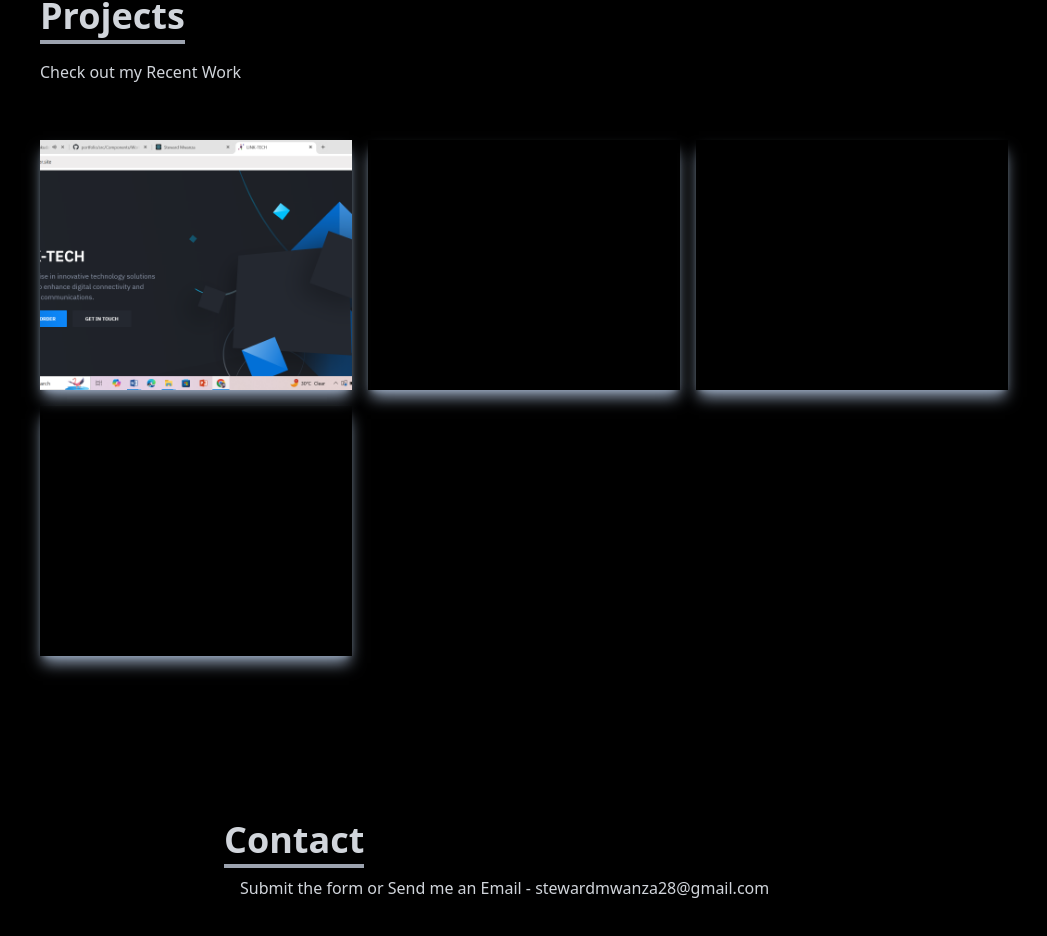
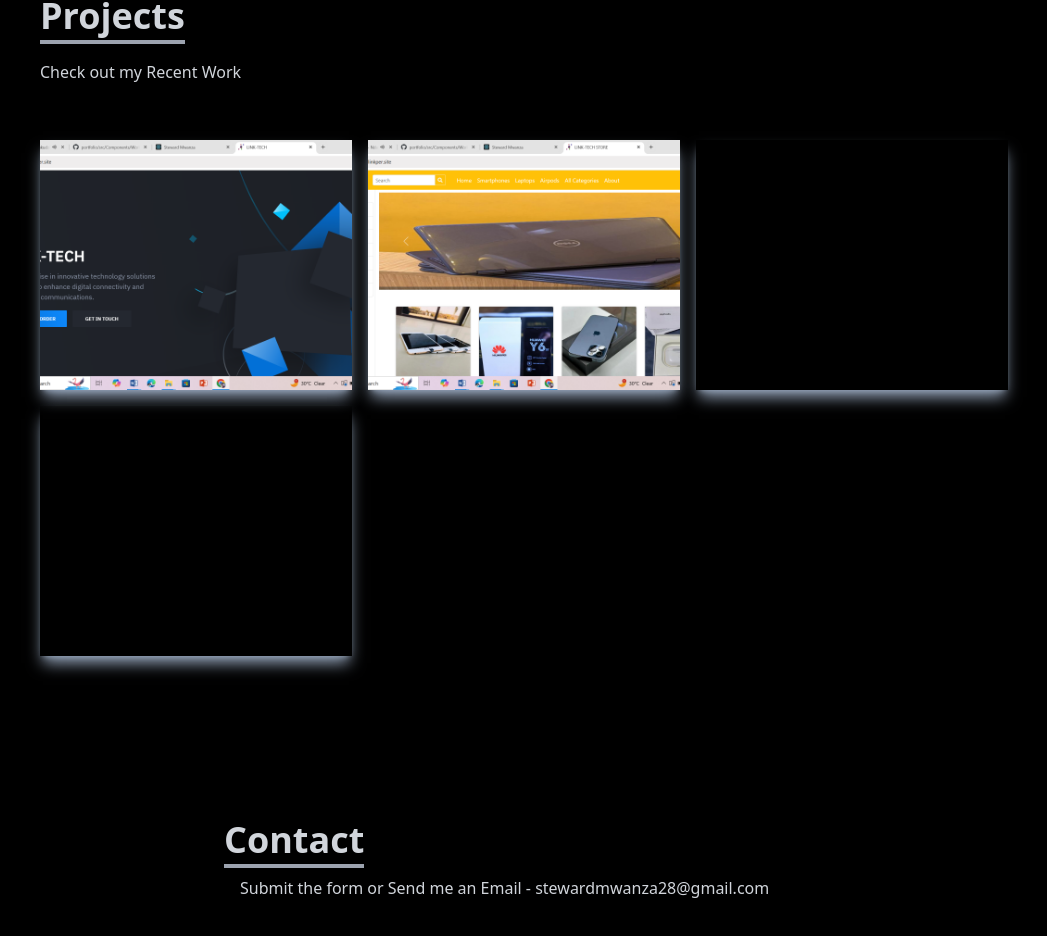
Before and after one commit to stewardel/portfolio, a React (Create React App) app: page / in a window 1280 px wide. Shown: the part 2410-3346 px from the top of the page, without its empty margins (116-1163 px from the left). Built offline with nearby package versions, Linux system fonts and the light colour scheme.

Commit message:
added store link

```diff
--- a/src/Components/Work.jsx
+++ b/src/Components/Work.jsx
@@ -43,19 +43,26 @@ const Work = () => {
             </div>
           </div>
 
-          <div className="shadow-lg shadow-slate-400 group container round-md flex justify-center items-center mx-auto content-div">
+          <div
+            className="shadow-lg shadow-slate-400 group container round-md flex justify-center items-center mx-auto content-div"
+            style={{
+              backgroundImage: `url(${sc2})`,
+              backgroundSize: "cover",
+              backgroundPosition: "center",
+            }}
+          >
             {/*Hover effect */}
             <div className="opacity-0 group-hover:opacity-100">
               <span className="text-2xl font-bold text-white tracking-wider ">
-                React JS Application
+                Store
               </span>
               <div className="pt-8">
-                <a href="https://blumhouse.vercel.app">
+                <a href="https://store.linkper.site">
                   <button className="text-center rounded-lg px-4 py-3 m-2 bg-white text-gray-700 font-bold text-lg ">
                     Demo
                   </button>
                 </a>
-                <a href="https://github.com/aeprodigy/movie_app">
+                <a href="https://github.com/stewardel/portfolio">
                   <button className="text-center rounded-lg px-4 py-3 m-2 bg-white text-gray-700 font-bold text-lg ">
                     Code
                   </button>
```
